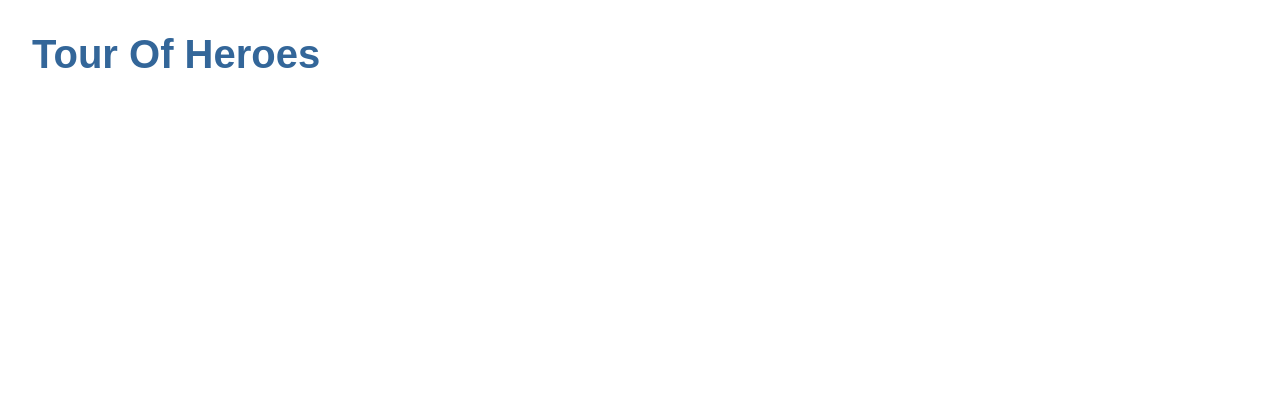
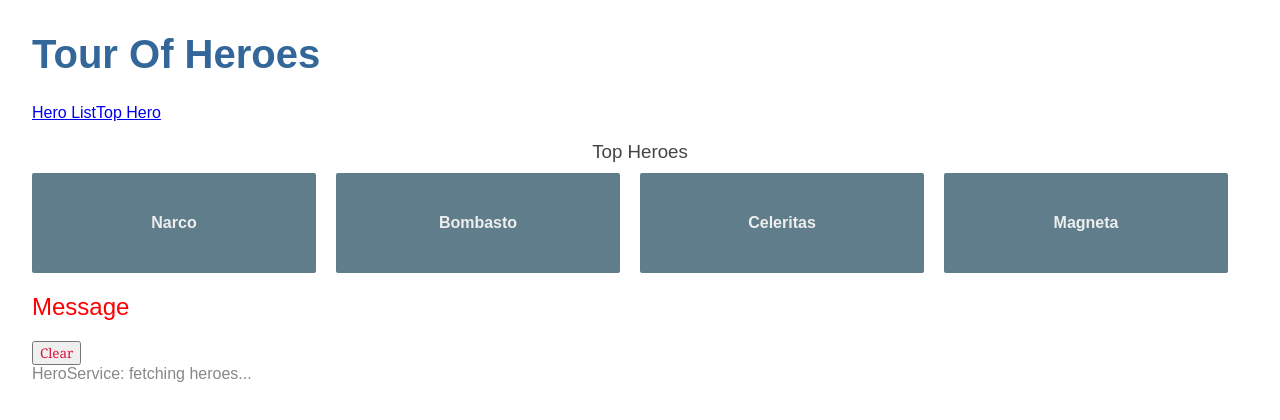
Before and after one commit to ddl666666/TOH-Comm, an Angular app: page /heroTop in a window 1280 px wide. Before the commit this address led to /. Shown: the top 420 px of the page. Built offline with nearby package versions, Linux system fonts and the light colour scheme.

Commit message:
route finished

```diff
--- a/src/app/app.component.html
+++ b/src/app/app.component.html
@@ -1,3 +1,7 @@
 <h1>{{title}}</h1>
+<nav>
+  <a [routerLink]="[ '/heroList' ]">Hero List</a>
+  <a [routerLink]="[ '/heroTop' ]">Top Hero</a>
+</nav>
 <router-outlet></router-outlet>
 <app-message></app-message>
--- a/src/app/hero-detail/hero-detail.component.html
+++ b/src/app/hero-detail/hero-detail.component.html
@@ -1,4 +1,3 @@
-<div *ngIf="hero">
 <h2>{{hero.name | uppercase}} Details</h2>
 <div><span>id: </span>{{hero.id}}</div>
 <div>
@@ -6,4 +5,4 @@
     <input [(ngModel)]="hero.name" placeholder="name">
   </label>
 </div>
-</div>
+<button (click)="goBack()">Go Back</button>
--- a/src/app/hero-detail/hero-detail.component.ts
+++ b/src/app/hero-detail/hero-detail.component.ts
@@ -1,5 +1,8 @@
 import { Hero } from './../hero';
 import { Component, OnInit, Input } from '@angular/core';
+import { HeroService } from '../hero.service';
+import { ActivatedRoute } from '@angular/router';
+import { Location } from '@angular/common';
 
 @Component({
   selector: 'app-hero-detail',
@@ -7,10 +10,23 @@
   styleUrls: ['./hero-detail.component.css']
 })
 export class HeroDetailComponent implements OnInit {
-  @Input() hero: Hero;
-  constructor() { }
+  hero: Hero;
+  constructor(private hs: HeroService,
+              private route: ActivatedRoute,
+              private location: Location) {}
 
   ngOnInit() {
+    this.getHero();
+  }
+
+  getHero() {
+    const id = +this.route.snapshot.paramMap.get('id');
+    this.hs.getHeroById(id)
+      .subscribe(hero => this.hero = hero);
+  }
+
+  goBack() {
+    this.location.back();
   }
 
 }
--- a/src/app/hero-list/hero-list.component.html
+++ b/src/app/hero-list/hero-list.component.html
@@ -1,9 +1,8 @@
 <h2>My Heroes</h2>
 <ul class="heroes">
-  <li [class.selected]="hero === selectedHero"
-   *ngFor="let hero of heroes"
-   (click)="onSelect(hero)">
-    <span class="badge">{{hero.id}}</span> {{hero.name}}
+  <li *ngFor="let hero of heroes">
+    <a [routerLink]="[ '/heroDetail', hero.id ]">
+      <span class="badge">{{hero.id}}</span> {{hero.name}}
+    </a>
   </li>
 </ul>
-<app-hero-detail [hero]="selectedHero"></app-hero-detail>
--- /dev/null
+++ b/src/app/hero-top/hero-top.component.css
@@ -0,0 +1,62 @@
+/* DashboardComponent's private CSS styles */
+[class*='col-'] {
+  float: left;
+  padding-right: 20px;
+  padding-bottom: 20px;
+}
+[class*='col-']:last-of-type {
+  padding-right: 0;
+}
+a {
+  text-decoration: none;
+}
+*, *:after, *:before {
+  -webkit-box-sizing: border-box;
+  -moz-box-sizing: border-box;
+  box-sizing: border-box;
+}
+h3 {
+  text-align: center; margin-bottom: 0;
+}
+h4 {
+  position: relative;
+}
+.grid {
+  margin: 0;
+}
+.col-1-4 {
+  width: 25%;
+}
+.module {
+  padding: 20px;
+  text-align: center;
+  color: #eee;
+  max-height: 120px;
+  min-width: 120px;
+  background-color: #607d8b;
+  border-radius: 2px;
+}
+.module:hover {
+  background-color: #eee;
+  cursor: pointer;
+  color: #607d8b;
+}
+.grid-pad {
+  padding: 10px 0;
+}
+.grid-pad > [class*='col-']:last-of-type {
+  padding-right: 20px;
+}
+@media (max-width: 600px) {
+  .module {
+    font-size: 10px;
+    max-height: 75px; }
+}
+@media (max-width: 1024px) {
+  .grid {
+    margin: 0;
+  }
+  .module {
+    min-width: 60px;
+  }
+}
--- /dev/null
+++ b/src/app/hero-top/hero-top.component.html
@@ -0,0 +1,9 @@
+<h3>Top Heroes</h3>
+<div class="grid grid-pad">
+  <a *ngFor="let hero of topHeroes" class="col-1-4"
+  [routerLink]="[ '/heroDetail', hero.id ]">
+    <div class="module hero">
+      <h4>{{hero.name}}</h4>
+    </div>
+  </a>
+</div>
--- /dev/null
+++ b/src/app/hero-top/hero-top.component.ts
@@ -0,0 +1,23 @@
+import { Component, OnInit } from '@angular/core';
+import { Hero } from '../hero';
+import { HeroService } from '../hero.service';
+
+@Component({
+  selector: 'app-hero-top',
+  templateUrl: './hero-top.component.html',
+  styleUrls: ['./hero-top.component.css']
+})
+export class HeroTopComponent implements OnInit {
+  topHeroes: Hero[] = [];
+  constructor(private hs: HeroService) { }
+
+  ngOnInit() {
+    this.getTopHeroes();
+  }
+
+  getTopHeroes() {
+    this.hs.getHeroes()
+      .subscribe(heroes => this.topHeroes = heroes.slice(1, 5));
+  }
+
+}
--- a/src/app/hero.service.ts
+++ b/src/app/hero.service.ts
@@ -15,4 +15,9 @@
     this.ms.add('HeroService: fetching heroes...');
     return of(HEROES);
   }
+
+  getHeroById(id: number): Observable<Hero> {
+    this.ms.add(`HeroService: fetching hero by ${id}`);
+    return of(HEROES.find(hero => hero.id === id));
+  }
 }
```
Also changed, not shown: src/app/app-routing.module.ts (+6 -1 lines), src/app/app.module.ts (+7 -2 lines), 1 other file (tests, documents, lock files or other folders). Lines whose indentation alone changed are shown as unchanged.
